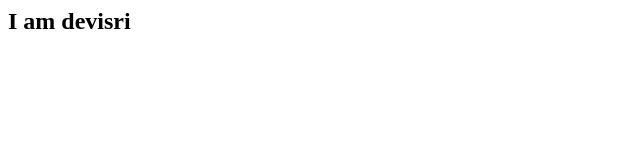
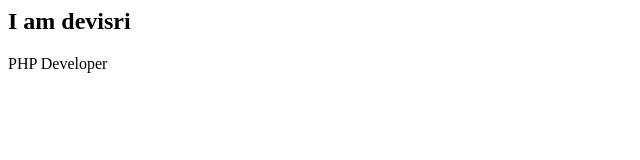
Before and after one commit to Devisri-TK/Resume, a plain HTML site: page index.html in a window 1280 px wide. Shown: the whole page, without its empty margins (0-640 px from the left). Drawn offline with Linux system fonts and the light colour scheme.

Commit message:
added p tag Update index.html

```diff
--- a/index.html
+++ b/index.html
@@ -1,3 +1,4 @@
 <html>
 <h2>I am devisri</h2>
+  <p>PHP Developer</p>
 </html>
```
